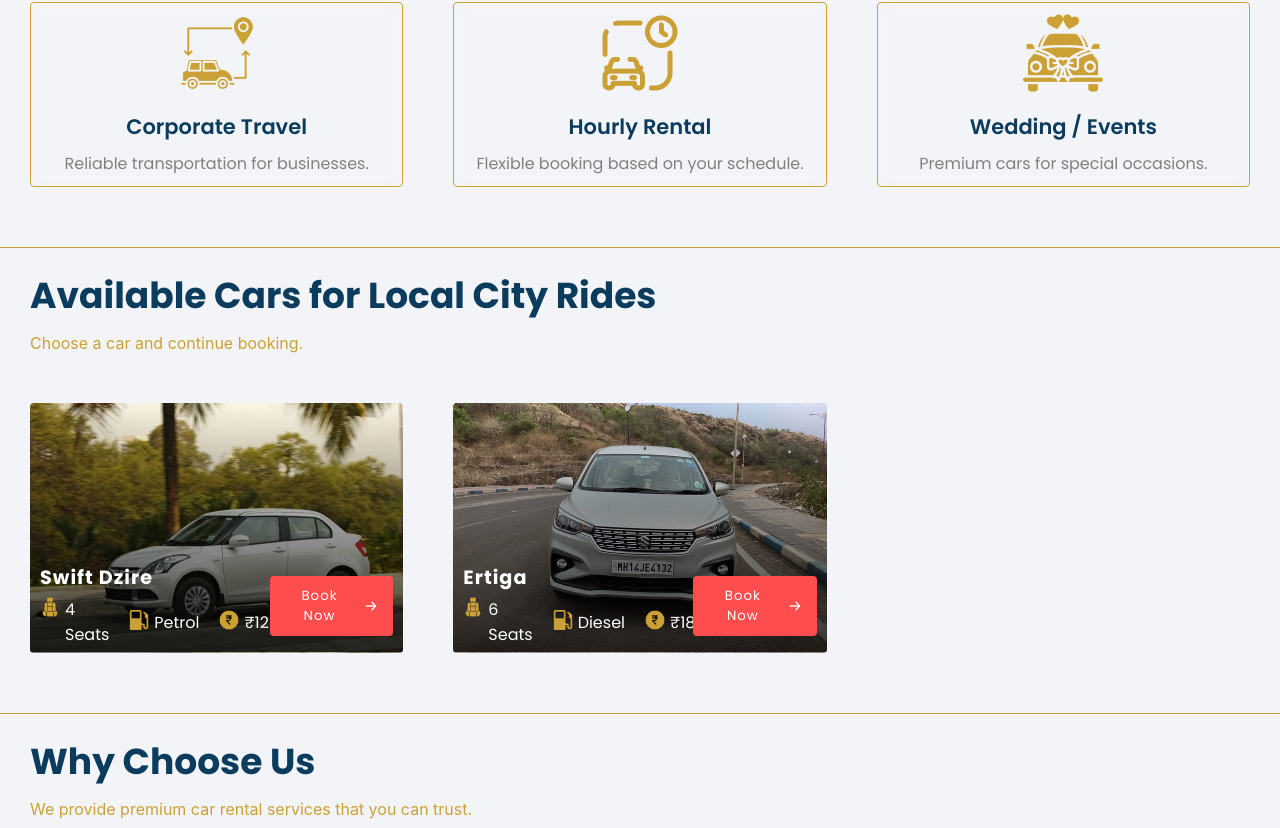
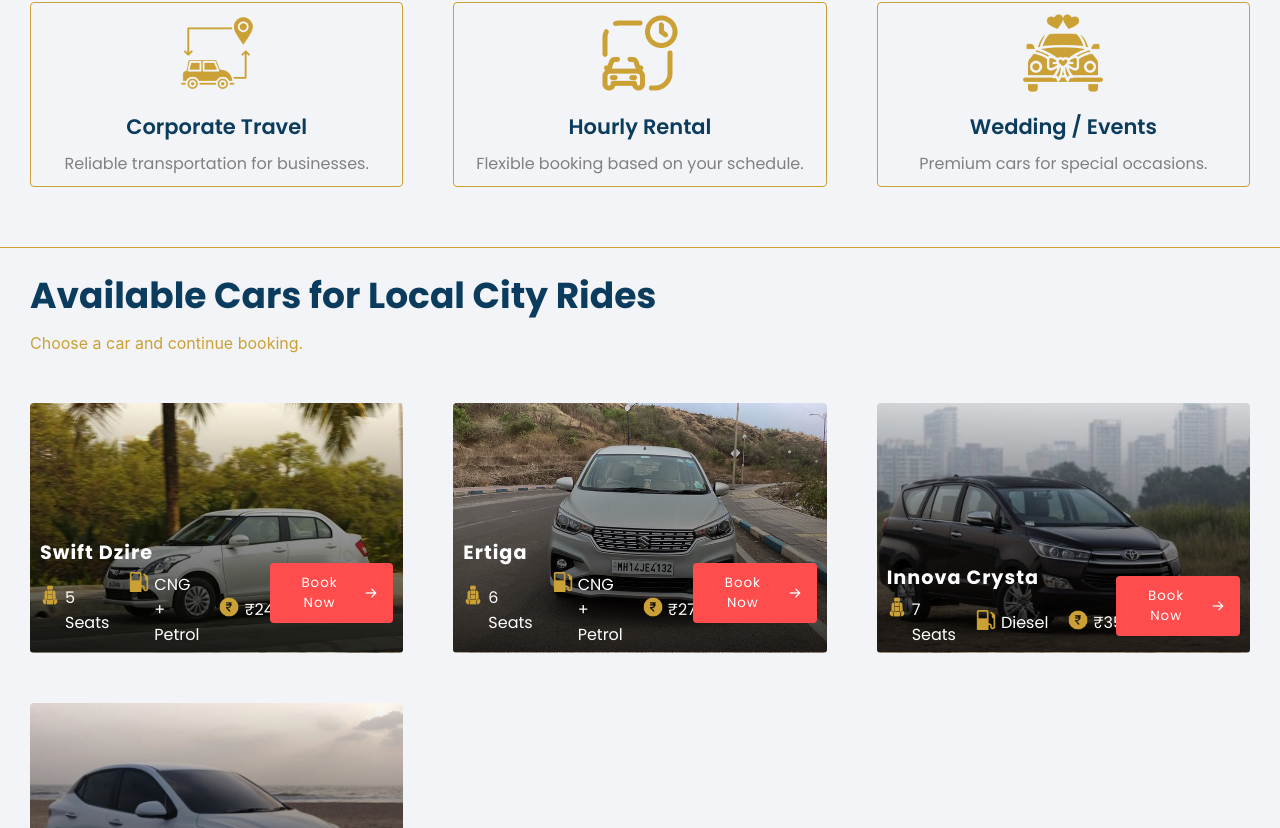
Before and after one commit to Sarthakshelke9895/Rohan-Cars-Enterprises, a React (Create React App) app in the folder rohan_cars_frontend/: page / in a window 1280 px wide. Shown: the part 1212-2040 px from the top of the page. Built offline with nearby package versions, Linux system fonts and the light colour scheme.

Commit message:
minor chnages

```diff
--- a/rohan_cars_frontend/src/App.js
+++ b/rohan_cars_frontend/src/App.js
@@ -1,35 +1,47 @@
-import './App.css';
-import Cars from './Cars/Cars';
-import Hero from './Hero/Hero';
-import Navbar from './Navbar/Navbar';
-import Services from './Services/Services';
-import { useState } from 'react';
-import Whychooseus from './Whychooseus/Whychooseus';
-import Reviews from './Reviews/Reviews';
-import Contact from './Contact/Contact';
-import Footer from './Footer/Footer';
-import FloatingButtons from './FloatingButtons/FloatingButtons';
+import "./App.css";
+import { useState } from "react";
+
+import Cars from "./Cars/Cars";
+import Hero from "./Hero/Hero";
+import Navbar from "./Navbar/Navbar";
+import Services from "./Services/Services";
+import Whychooseus from "./Whychooseus/Whychooseus";
+import Reviews from "./Reviews/Reviews";
+import Contact from "./Contact/Contact";
+import Footer from "./Footer/Footer";
+import FloatingButtons from "./FloatingButtons/FloatingButtons";
 
 function App() {
-     const [selectedService, setSelectedService] = useState(null);
-    const handleBook = (car) => {
-      const message = `Hi, I want to book ${car.name} for ${selectedService.title} service.`;
-      window.open(`https://wa.me/918767143132?text=${encodeURIComponent(message)}`);
-    };
+  const defaultService = {
+    id: "local",
+    title: "Local City Rides",
+  };
+
+  const [selectedService, setSelectedService] = useState(defaultService);
+
+  const handleBook = (car, service) => {
+    const activeService = service || selectedService || defaultService;
+
+    const message = `Hi, I want to book ${car.name} for ${activeService.title} service.`;
+
+    window.open(
+      `https://wa.me/918767143132?text=${encodeURIComponent(message)}`,
+      "_blank"
+    );
+  };
+
   return (
-   <div className='Hello'>
-    <Navbar/>
-    <Hero/>
-    <Services onSelectService={setSelectedService} />
-    <Cars selectedService={selectedService}  onBook={handleBook}/>
-    <Whychooseus/>
-    <Reviews/>
-    <Contact/>
-    <Footer/>
-    <FloatingButtons/>
-
+    <div className="Hello">
+      <Navbar />
+      <Hero />
+      <Services onSelectService={setSelectedService} />
+      <Cars selectedService={selectedService} onBook={handleBook} />
+      <Whychooseus />
+      <Reviews />
+      <Contact />
+      <Footer />
+      <FloatingButtons />
     </div>
-
   );
 }
 
--- a/rohan_cars_frontend/src/Cars/Cars.jsx
+++ b/rohan_cars_frontend/src/Cars/Cars.jsx
@@ -1,57 +1,188 @@
 import React from "react";
 import "./Cars.css";
-import arrow from '../Assets/arrow.png'
-import swift from '../Assets/Swift-Dzire.jpg'
-import ertiga from '../Assets/Ertiga.jpg'
-import innova from '../Assets/Innova-Crysta.jpg'
-import dzire from '../Assets/Dzire.jpg'
-import mercedes from '../Assets/Mercedez-e-class.jpg'
-import bmw from '../Assets/BMW.jpg'
 
-import seat from '../Assets/seat.png'
-import fuel from '../Assets/fuel.png'
-import ruppee from '../Assets/rupee.png'
+import arrow from "../Assets/arrow.png";
+import swift from "../Assets/Swift-Dzire.jpg";
+import ertiga from "../Assets/Ertiga.jpg";
+import innova from "../Assets/Innova-Crysta.jpg";
+import dzire from "../Assets/Dzire.jpg";
+import mercedes from "../Assets/Mercedez-e-class.jpg";
+import bmw from "../Assets/BMW.jpg";
+import hyundai from '../../src/Assets/hyundai.jpg';
+
+import seat from "../Assets/seat.png";
+import fuel from "../Assets/fuel.png";
+import ruppee from "../Assets/rupee.png";
 
 const Cars = ({ selectedService, onBook }) => {
-
-
   const carData = {
     local: [
-      { id: 1, name: "Swift Dzire", seats: 4, fuel: "Petrol", price: "₹1200/day", image: swift },
-      { id: 2, name: "Ertiga", seats: 6, fuel: "Diesel", price: "₹1800/day", image: ertiga }
+      {
+        id: 1,
+        name: "Swift Dzire",
+        seats: 5,
+        fuel: " CNG + Petrol",
+        price: "₹2400",
+        image: swift,
+      },
+      {
+        id: 2,
+        name: "Ertiga",
+        seats: 6,
+        fuel: "CNG + Petrol",
+        price: "₹2700",
+        image: ertiga,
+      },
+       {
+        id: 3,
+        name: "Innova Crysta",
+        seats: 7,
+        fuel: "Diesel",
+        price: "₹3500",
+        image: innova,
+      },
+            {
+        id: 9,
+        name: "Hyundai Aura",
+        seats: 5,
+        fuel: "CNG + Petrol",
+        price: "₹2400",
+        image: hyundai,
+      },
+
     ],
     airport: [
-      { id: 3, name: "Innova Crysta", seats: 7, fuel: "Diesel", price: "₹2500/day", image: innova },
-      { id: 4, name: "Swift Dzire", seats: 4, fuel: "Petrol", price: "₹1200/day", image: dzire }
+      {
+        id: 3,
+        name: "Innova Crysta",
+        seats: 7,
+        fuel: "Diesel",
+        price: "₹5000",
+        image: innova,
+      },
+      {
+        id: 4,
+        name: "Swift Dzire",
+        seats: 4,
+        fuel: "CNG + Petrol",
+        price: "₹3000",
+        image: dzire,
+      },
+            {
+        id: 2,
+        name: "Ertiga",
+        seats: 7,
+        fuel: "CNG + Petrol",
+        price: "₹4000",
+        image: ertiga,
+      },
     ],
     outstation: [
-      { id: 5, name: "Innova Crysta", seats: 7, fuel: "Diesel", price: "₹2800/day", image: innova }
+      {
+        id: 5,
+        name: "Innova Crysta",
+        seats: 7,
+        fuel: "Diesel",
+        price: "₹20/km",
+        image: innova,
+      },
+            {
+        id: 4,
+        name: "Swift Dzire",
+        seats: 5,
+        fuel: "CNG + Petrol",
+        price: "₹13/km",
+        image: dzire,
+      },
+            {
+        id: 2,
+        name: "Ertiga",
+        seats: 7,
+        fuel: "CNG + Petrol",
+        price: "₹15/km",
+        image: ertiga,
+      },
+      {
+        id: 9,
+        name: "Hyundai Aura",
+        seats: 5,
+        fuel: "CNG + Petrol",
+        price: "₹13/km",
+        image: hyundai,
+      },
+
     ],
+
     corporate: [
-      { id: 6, name: "Mercedes E-Class", seats: 4, fuel: "Petrol", price: "₹4500/day", image: mercedes }
+      {
+        id: 6,
+        name: "Mercedes E-Class",
+        seats: 4,
+        fuel: "Petrol",
+        price: "₹4500/day",
+        image: mercedes,
+      },
     ],
     hourly: [
-      { id: 7, name: "Swift Dzire", seats: 4, fuel: "Petrol", price: "₹200/hr", image: swift }
+     {
+        id: 1,
+        name: "Swift Dzire",
+        seats: 5,
+        fuel: " CNG + Petrol",
+        price: "₹2400",
+        image: swift,
+      },
+      {
+        id: 2,
+        name: "Ertiga",
+        seats: 6,
+        fuel: "CNG + Petrol",
+        price: "₹2700",
+        image: ertiga,
+      },
+       {
+        id: 3,
+        name: "Innova Crysta",
+        seats: 7,
+        fuel: "Diesel",
+        price: "₹3500",
+        image: innova,
+      },
+            {
+        id: 9,
+        name: "Hyundai Aura",
+        seats: 5,
+        fuel: "CNG + Petrol",
+        price: "₹2400",
+        image: hyundai,
+      },
+
     ],
     events: [
-      { id: 8, name: "BMW 7 Series", seats: 4, fuel: "Petrol", price: "₹6000/day", image: bmw }
-    ]
-  }; /* DEFAULT SERVICE */
+      {
+        id: 8,
+        name: "BMW 7 Series",
+        seats: 4,
+        fuel: "Petrol",
+        price: "₹6000/day",
+        image: bmw,
+      },
+    ],
+  };
 
   const defaultService = {
     id: "local",
-    title: "Local City Rides"
+    title: "Local City Rides",
   };
 
-  /* SAFE ACTIVE SERVICE */
+  const activeService = selectedService || defaultService;
+  const cars = carData[activeService.id] || [];
 
-  const activeService =
-    selectedService || defaultService;
-
-  /* SAFE CARS */
-
-  const cars =
-    carData[activeService.id] || [];
+  const handleBookClick = (car) => {
+    if (onBook) {
+      onBook(car, activeService);
+    }
+  };
 
   return (
     <section id="car" className="cars-section">
@@ -61,25 +192,29 @@ const Cars = ({ selectedService, onBook }) => {
       </div>
 
       <div className="cars-grid">
-        {cars.map((car) => (
+        {cars.length > 0 ? (
+          cars.map((car) => (
             <div key={car.id} className="car-card">
               <div className="car-image">
                 <img src={car.image} alt={car.name} />
               </div>
+
               <div className="car-details gradient-overlay">
                 <div className="card-info">
                   <div className="name">
                     <h3>{car.name}</h3>
+
                     <div className="info">
                       <div className="logo-and-type">
                         <img src={seat} alt="Seats" className="icon-car" />
                         <span>{car.seats} Seats</span>
                       </div>
+
                       <div className="logo-and-type">
                         <img src={fuel} alt="Fuel" className="icon-car" />
                         <span>{car.fuel}</span>
+                      </div>
 
-                </div>
                       <div className="logo-and-type">
                         <img src={ruppee} alt="Price" className="icon-car" />
                         <span>{car.price}</span>
@@ -87,16 +222,20 @@ const Cars = ({ selectedService, onBook }) => {
                     </div>
                   </div>
 
-
-              <button className="book-btn-car" onClick={() => onBook(car)}>
+                  <button
+                    className="book-btn-car"
+                    onClick={() => handleBookClick(car)}
+                  >
                     Book Now
-                <img src={arrow} alt="Arrow"  className="arrow3"/>
+                    <img src={arrow} alt="Arrow" className="arrow3" />
                   </button>
                 </div>
-
               </div>
             </div>
-        ))}
+          ))
+        ) : (
+          <p>No cars available for this service.</p>
+        )}
       </div>
     </section>
   );
--- a/rohan_cars_frontend/src/Contact/Contact.jsx
+++ b/rohan_cars_frontend/src/Contact/Contact.jsx
@@ -74,12 +74,12 @@ const Contact = () => {
 
             <div className="contact-item">
               <h4>Email</h4>
-              <p>rohancars@example.com</p>
+              <p>rohancarenterprises@gmail.com</p>
             </div>
 
             <div className="contact-item">
               <h4>Phone</h4>
-              <p>+91 9359955164</p>
+              <p>+91 9960161934 <br />+91 8767143132</p>
             </div>
 
             <div className="contact-item">
--- a/rohan_cars_frontend/src/FloatingButtons/FloatingButtons.jsx
+++ b/rohan_cars_frontend/src/FloatingButtons/FloatingButtons.jsx
@@ -5,7 +5,7 @@ import whatsappIcon from "../Assets/whatsapp.png";
 
 const FloatingButtons = () => {
 
-  const phoneNumber = "918767143132";
+  const phoneNumber = "919960161934";
 
   const handleCall = () => {
     window.location.href = `tel:${phoneNumber}`;
--- a/rohan_cars_frontend/src/Reviews/Reviews.jsx
+++ b/rohan_cars_frontend/src/Reviews/Reviews.jsx
@@ -7,9 +7,9 @@ import person2 from "../Assets/person2.jpg";
 import person3 from "../Assets/person3.jpg";
 
 const reviews = [
-  { id: 1, image: person1, name: "Kashish Chaugule", rating: 5, message: "Excellent service! The car was clean and the driver was very professional." },
-  { id: 2, image: person2, name: "Ram Jogdand", rating: 4, message: "Smooth ride and on-time pickup. Highly recommend!" },
-  { id: 3, image: person3, name: "Thala Dhoni", rating: 5, message: "Affordable pricing and friendly drivers. Will book again." },
+  { id: 1, image: person1, name: "Prajwal Chormale", rating: 5, message: "Excellent service! The car was clean and the driver was very professional." },
+  { id: 2, image: person2, name: "Shubham Yadav", rating: 4, message: "Smooth ride and on-time pickup. Highly recommend!" },
+  { id: 3, image: person3, name: "Sarthak Shelke", rating: 5, message: "Affordable pricing and friendly drivers. Will book again." },
 ];
 
 const ourWork = [
--- a/rohan_cars_frontend/src/Services/Services.css
+++ b/rohan_cars_frontend/src/Services/Services.css
@@ -100,6 +100,8 @@ transform:translateY(0);
   font-size: 16px;
   color: gray;
   line-height: 1.5;
+  width: 95%;
+  text-align: center;
 }
 .service-card-images{
     width: 80px;
--- a/rohan_cars_frontend/src/Services/Services.jsx
+++ b/rohan_cars_frontend/src/Services/Services.jsx
@@ -107,7 +107,7 @@ const handleClick = (service) => {
               {service.title}
             </h3>
 
-            <p>
+            <p id="service-description">
               {service.description}
             </p>
 
```
Also changed, not shown: rohan_cars_frontend/src/Assets/car3.jpg, rohan_cars_frontend/src/Assets/hyundai.jpg (added). Lines whose indentation alone changed are shown as unchanged.
